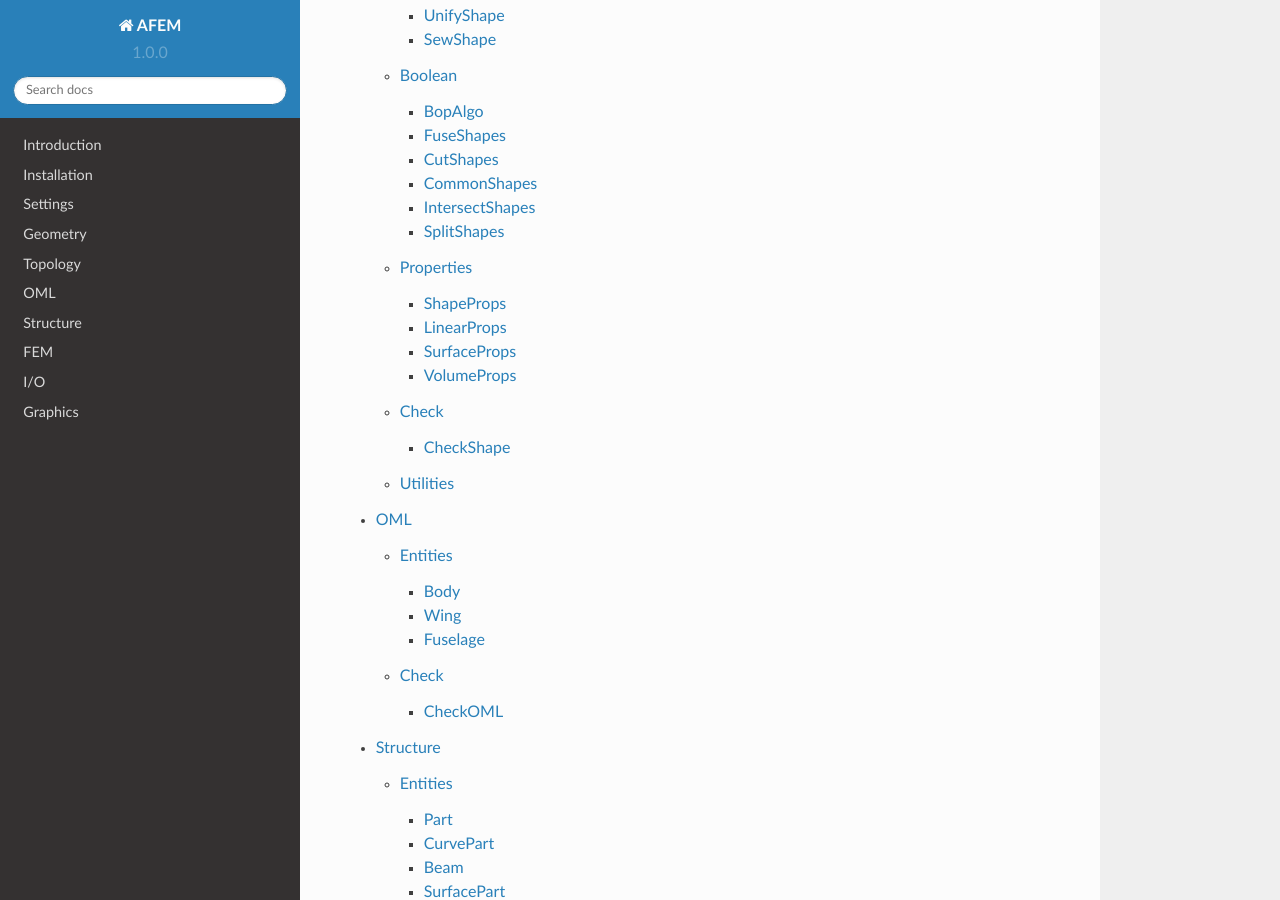
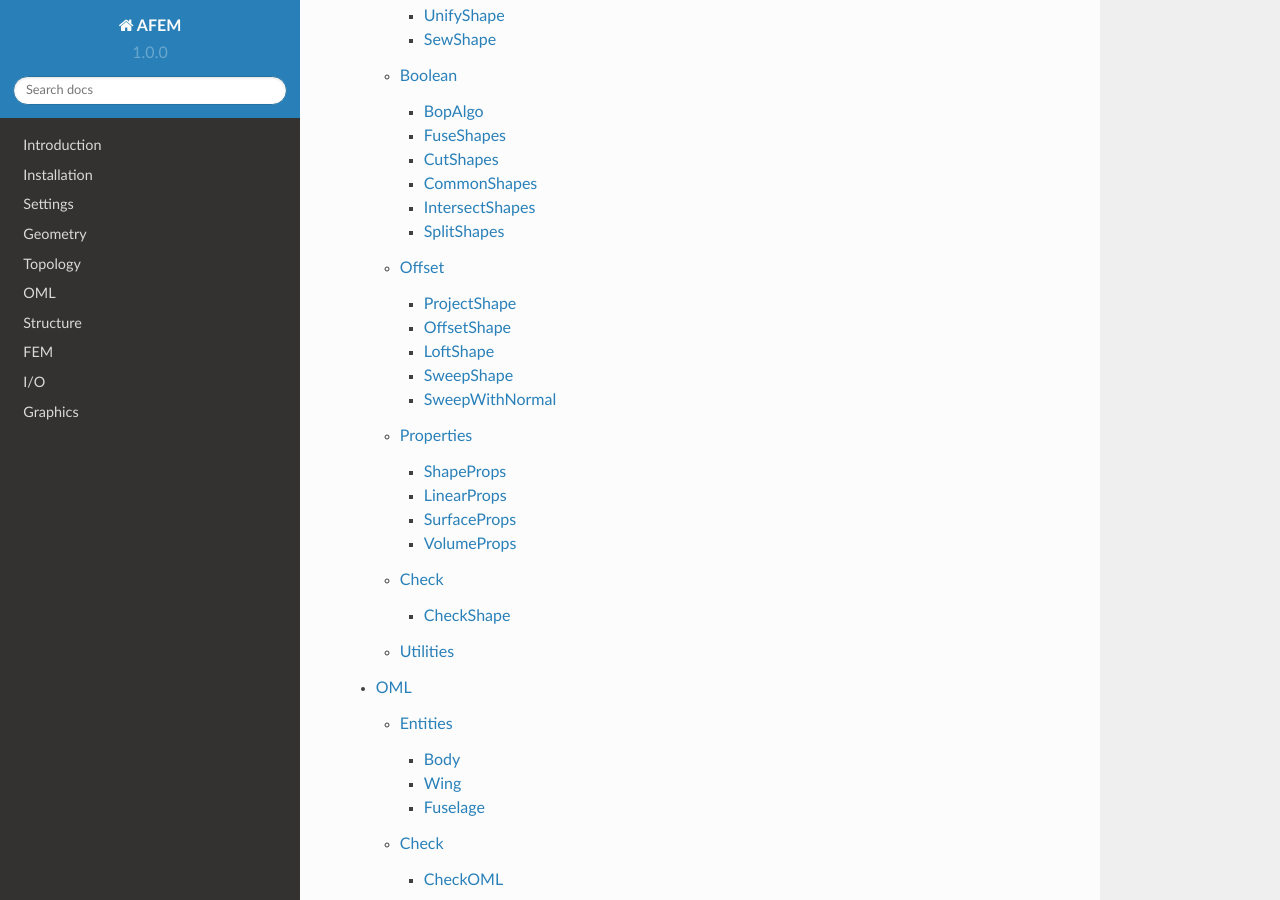
Before and after one commit to trelau/AFEM, a Sphinx documentation site: the page built from docs/source/afem.rst, in a window 1280 px wide and 900 px high, scrolled down 3689 px. Built offline with Sphinx 7.4.7 and the Read the Docs theme 2.0.0, drawn with Linux system fonts in a browser that asks for light colours.

Commit message:
Added placeholder for afem.topology.offset

```diff
--- a/docs/source/topology.rst
+++ b/docs/source/topology.rst
@@ -244,6 +244,30 @@ SplitShapes
 ~~~~~~~~~~~~
 .. autoclass:: SplitShapes
 
+Offset
+------
+.. py:currentmodule:: afem.topology.offset
+
+ProjectShape
+~~~~~~~~~~~~
+.. autoclass:: ProjectShape
+
+OffsetShape
+~~~~~~~~~~~
+.. autoclass:: OffsetShape
+
+LoftShape
+~~~~~~~~~
+.. autoclass:: LoftShape
+
+SweepShape
+~~~~~~~~~~
+.. autoclass:: SweepShape
+
+SweepWithNormal
+~~~~~~~~~~~~~~~
+.. autoclass:: SweepWithNormal
+
 Properties
 ----------
 .. py:currentmodule:: afem.topology.props
```
Also changed, not shown: 1 other file.
